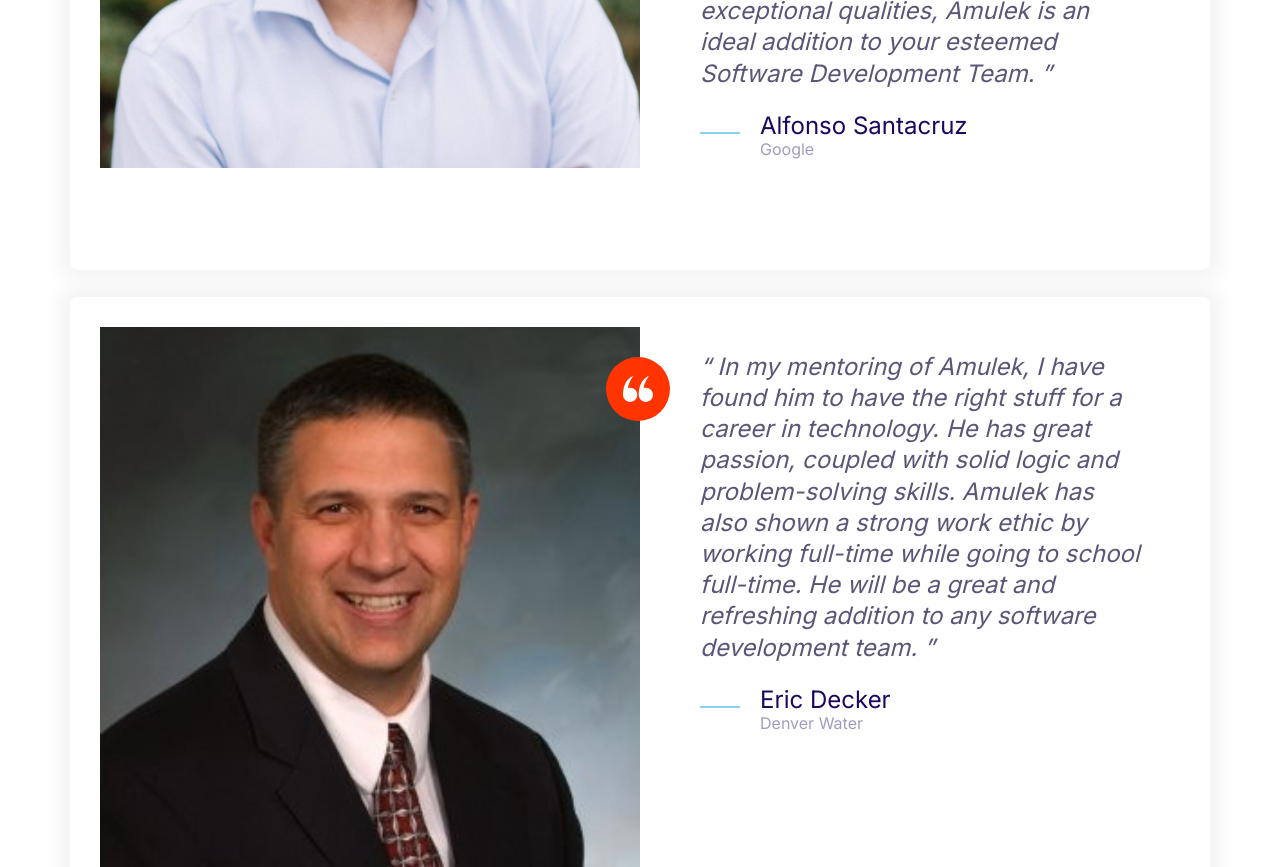
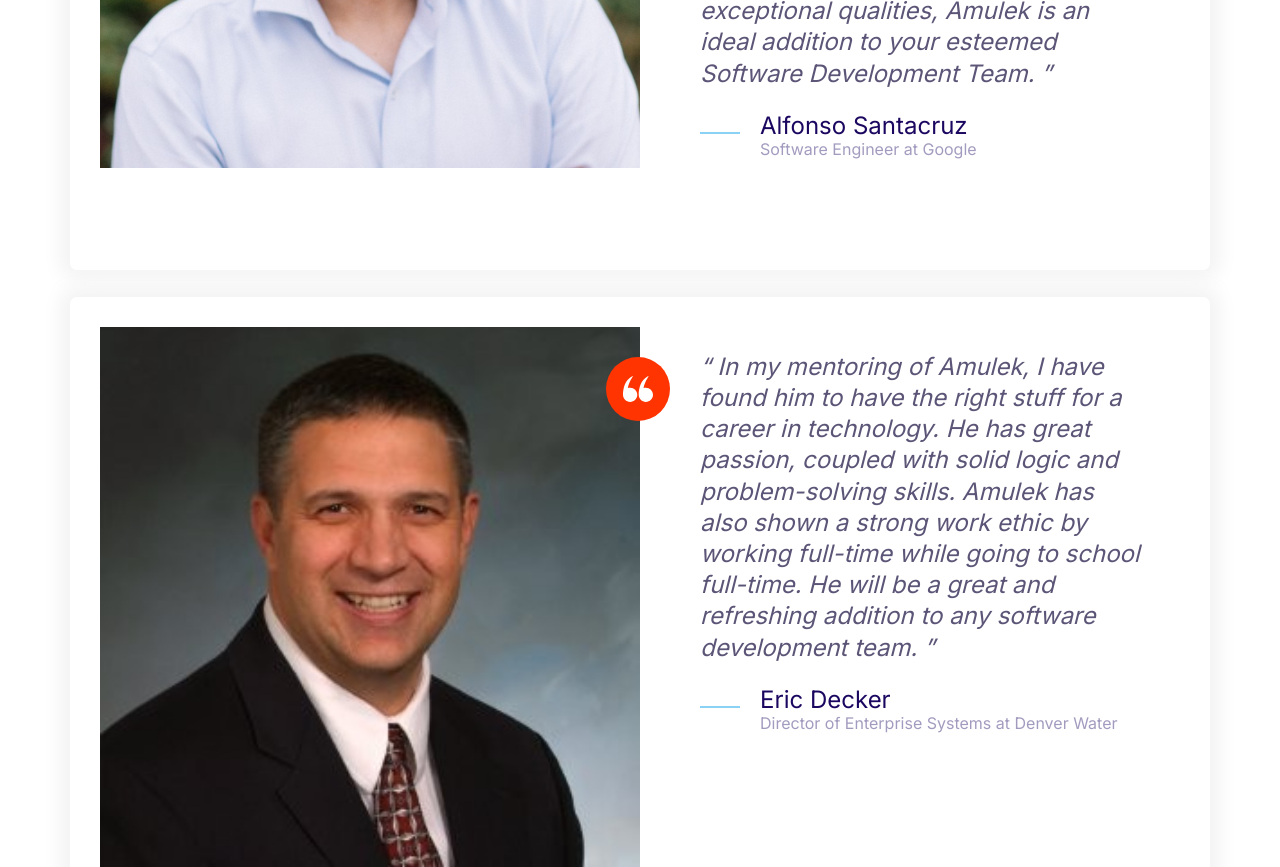
Before and after one commit to Amuleka/personal-portfolio-website, a website built with Parcel: page index.html in a window 1280 px wide. Shown: the part 3340-4207 px from the top of the page. Built offline with nearby package versions, Linux system fonts and the light colour scheme.

Commit message:
Added job titles to the references

```diff
--- a/css/styles.css
+++ b/css/styles.css
@@ -29,6 +29,7 @@ body {
   font-size: 2.4rem;
   line-height: 1.5;
   color: var(--color-body);
+  margin: 0;
 }
 
 h1, h2, h3 {
--- a/index.html
+++ b/index.html
@@ -236,7 +236,9 @@
                         Alfonso Santacruz
                       </h3>
                     </a>
-                    <p class="quote__organization">Google</p>
+                    <p class="quote__organization">
+                      Software Engineer at Google
+                    </p>
                   </div>
                 </div>
               </footer>
@@ -282,7 +284,9 @@
                     >
                       <h3 class="media__title quote__author">Eric Decker</h3>
                     </a>
-                    <p class="quote__organization">Denver Water</p>
+                    <p class="quote__organization">
+                      Director of Enterprise Systems at Denver Water
+                    </p>
                   </div>
                 </div>
               </footer>
@@ -331,7 +335,9 @@
                     >
                       <h3 class="media__title quote__author">Daniel Lopez</h3>
                     </a>
-                    <p class="quote__organization">ShorePoint Inc</p>
+                    <p class="quote__organization">
+                      Data Engineer at SharePoint Inc
+                    </p>
                   </div>
                 </div>
               </footer>
```
Also changed, not shown: 1 other file.
